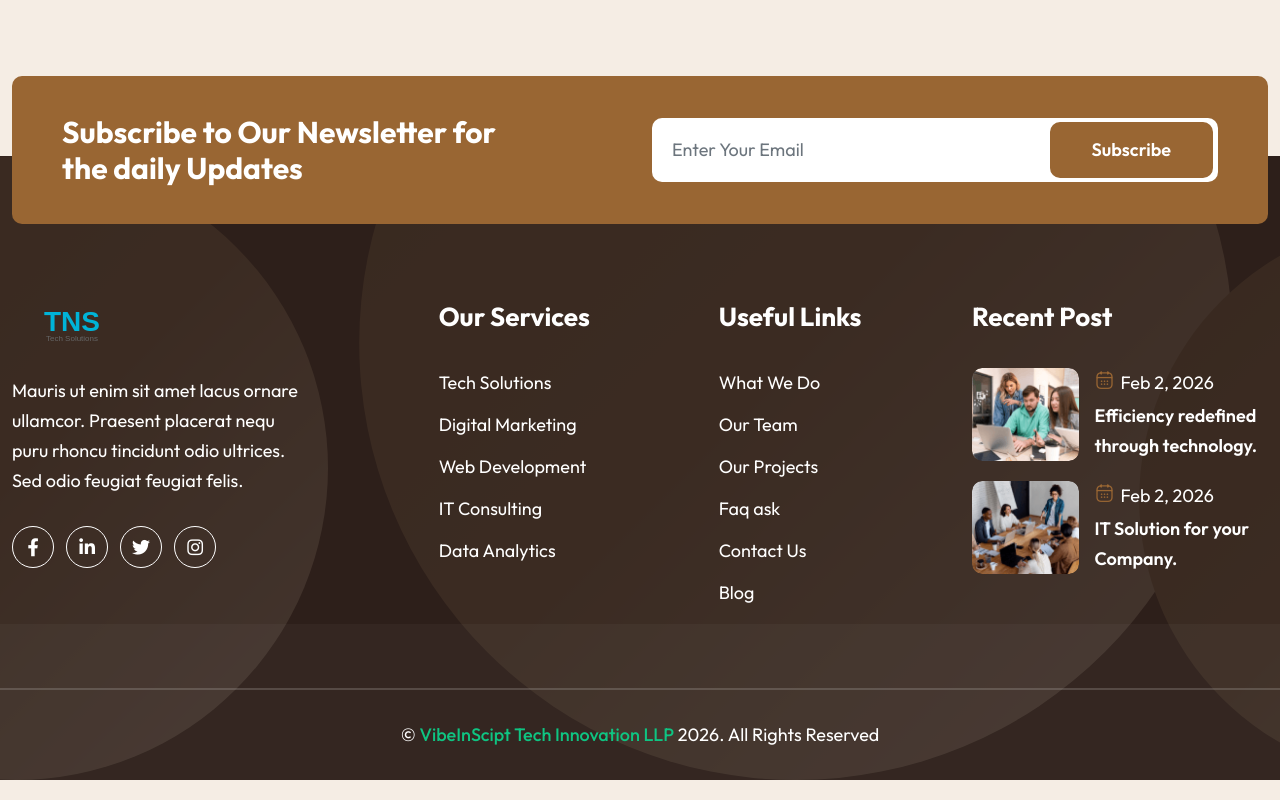
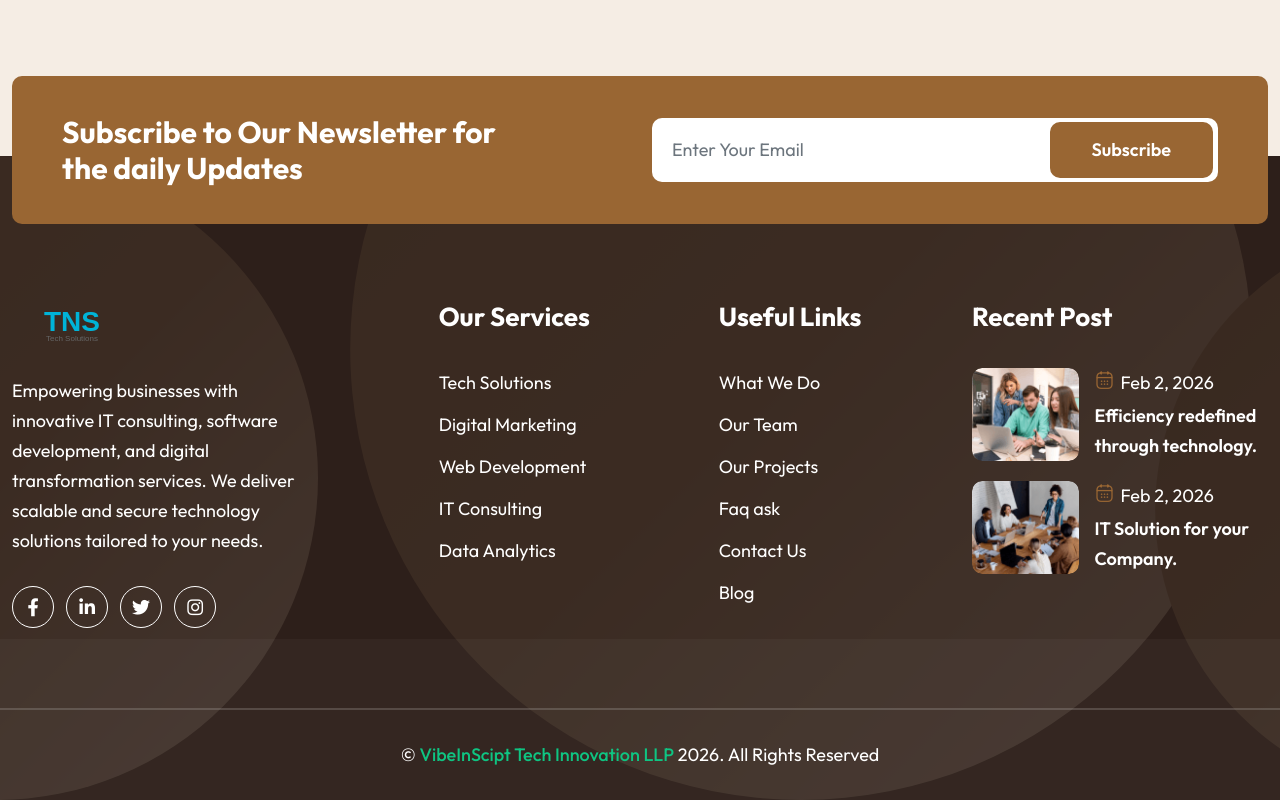
Before and after one commit to dhirajchandgude99-afk/TechNova-Solutions, a React (Vite) app: page /home-2 in a window 1280 px wide. Shown: the part 8014-8814 px from the top of the page. Built offline with nearby package versions, Linux system fonts and the light colour scheme.

Commit message:
update footer description to reflect IT consulting and software development services

```diff
--- a/src/components/sections/footer/Footer.jsx
+++ b/src/components/sections/footer/Footer.jsx
@@ -29,9 +29,9 @@ export default function Footer() {
                 </div>
                 <div className="footer-widget-content">
                   <p className="ft-text">
-                    Mauris ut enim sit amet lacus ornare ullamcor. Praesent
-                    placerat nequ puru rhoncu tincidunt odio ultrices. Sed odio
-                    feugiat feugiat felis.
+                   Empowering businesses with innovative IT consulting, software development,
+                   and digital transformation services. We deliver scalable and secure technology
+                    solutions tailored to your needs.
                   </p>
                   <div className="footer-social">
                     <div className="footer-social-icon d-flex">
```
